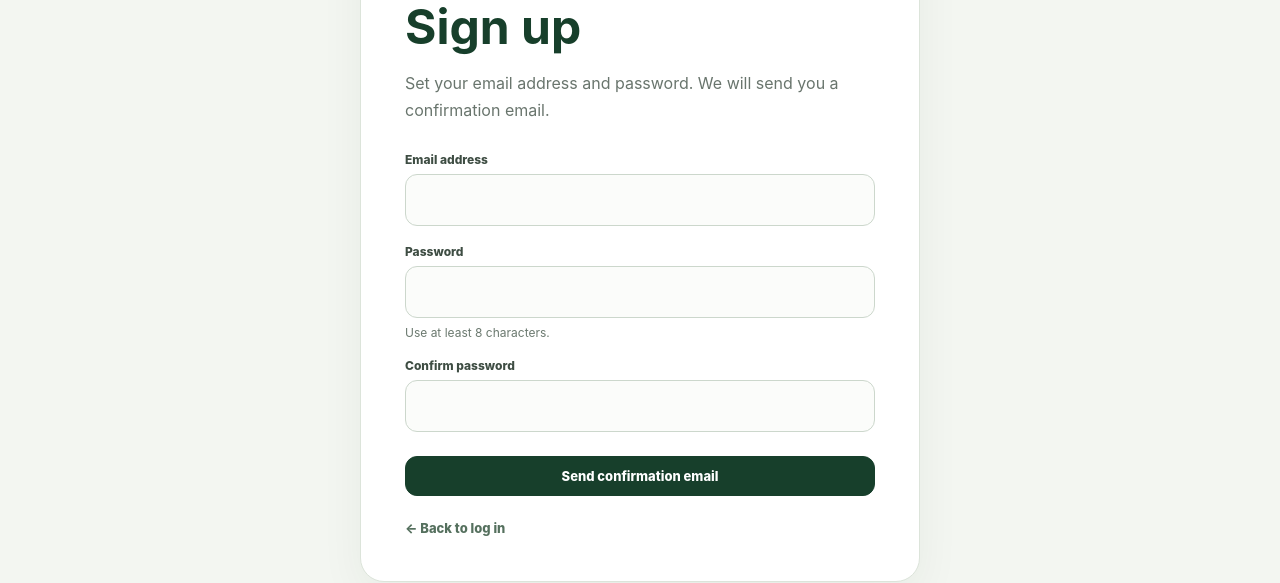
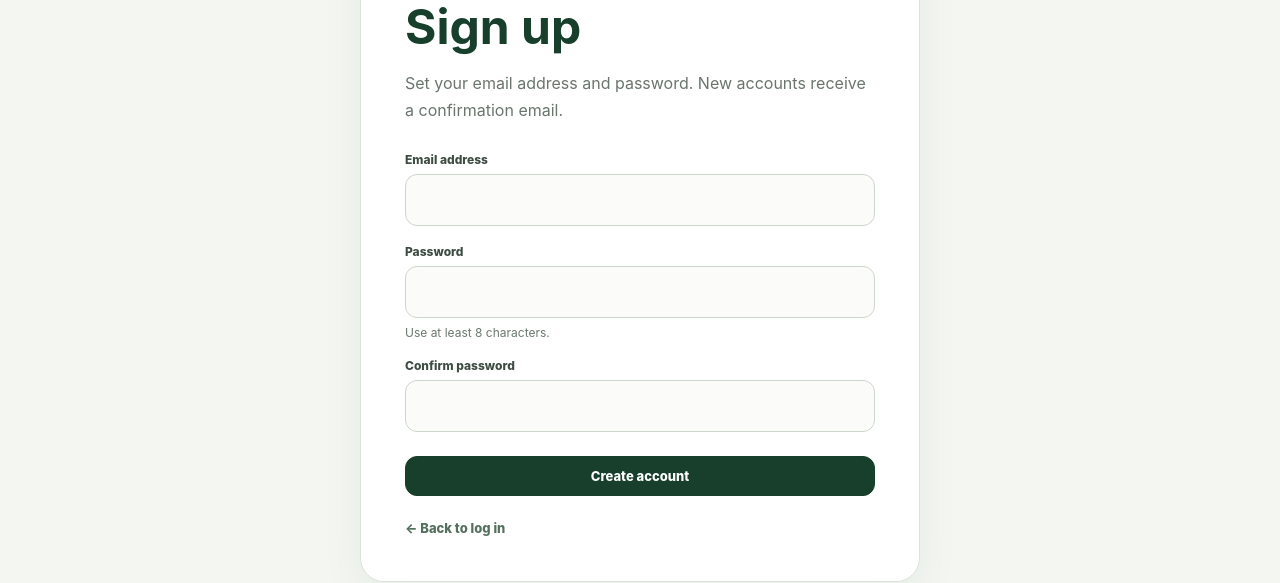
Before and after one commit to heinekogit/cycling-book-Web, a React (Vite) app: page /signup in a window 1280 px wide. Shown: the part 236-819 px from the top of the page. Built offline with nearby package versions, Linux system fonts and the light colour scheme; no server answers.

Commit message:
Clarify signup response for existing accounts

```diff
--- a/src/features/i18n/LocaleProvider.tsx
+++ b/src/features/i18n/LocaleProvider.tsx
@@ -46,14 +46,14 @@ const messages = {
     'auth.forgotLink': 'パスワードを忘れた方',
     'auth.signupEyebrow': 'アカウントを作成',
     'auth.signupTitle': '新規登録',
-    'auth.signupDescription': 'メールアドレスとパスワードを設定してください。確認メールを送信します。',
+    'auth.signupDescription': 'メールアドレスとパスワードを設定してください。新しいアカウントには確認メールが届きます。',
     'auth.passwordLength': 'パスワードは8文字以上にしてください。',
     'auth.passwordMismatch': '確認用パスワードが一致しません。',
     'auth.passwordHint': '8文字以上で設定してください。',
     'auth.confirmPassword': 'パスワード（確認）',
     'auth.sending': '送信中…',
-    'auth.signupSubmit': '確認メールを送信',
-    'auth.signupSent': 'メールを送信しました。届いたリンクを開いて登録を完了してください。',
+    'auth.signupSubmit': '登録する',
+    'auth.signupSent': '登録を受け付けました。新しいアカウントの場合は確認メールが届きます。届かない場合は、ログインまたはパスワード再設定をお試しください。',
     'auth.signupError': '登録を受け付けられませんでした。入力内容を確認して、しばらくしてから再度お試しください。',
     'auth.emailRateLimit': 'メールの送信回数制限に達しました。時間をおいて再度お試しください。',
     'auth.backToLogin': '← ログインへ戻る',
@@ -296,14 +296,14 @@ const messages = {
     'auth.forgotLink': 'Forgot password?',
     'auth.signupEyebrow': 'CREATE AN ACCOUNT',
     'auth.signupTitle': 'Sign up',
-    'auth.signupDescription': 'Set your email address and password. We will send you a confirmation email.',
+    'auth.signupDescription': 'Set your email address and password. New accounts receive a confirmation email.',
     'auth.passwordLength': 'Use at least 8 characters for your password.',
     'auth.passwordMismatch': 'The passwords do not match.',
     'auth.passwordHint': 'Use at least 8 characters.',
     'auth.confirmPassword': 'Confirm password',
     'auth.sending': 'Sending…',
-    'auth.signupSubmit': 'Send confirmation email',
-    'auth.signupSent': 'Email sent. Open the link in your inbox to complete registration.',
+    'auth.signupSubmit': 'Create account',
+    'auth.signupSent': 'Request received. New accounts receive a confirmation email. If none arrives, try logging in or resetting your password.',
     'auth.signupError': 'We could not create your account. Check your details and try again later.',
     'auth.emailRateLimit': 'The email sending limit has been reached. Please try again later.',
     'auth.backToLogin': '← Back to log in',
--- a/src/pages/SignUpPage.tsx
+++ b/src/pages/SignUpPage.tsx
@@ -35,7 +35,7 @@ export function SignUpPage() {
   return <main className="narrow-page"><section className="form-card">
     <p className="eyebrow">{t('auth.signupEyebrow')}</p><h1>{t('auth.signupTitle')}</h1>
     <p className="form-description">{t('auth.signupDescription')}</p>
-    {success ? <p className="form-success" role="status">{t('auth.signupSent')}</p> : <form onSubmit={(event) => void handleSubmit(event)}>
+    {success ? <><p className="form-success" role="status">{t('auth.signupSent')}</p><div className="auth-links"><Link to="/forgot-password">{t('auth.forgotLink')}</Link></div></> : <form onSubmit={(event) => void handleSubmit(event)}>
       <label htmlFor="signup-email">{t('login.email')}</label>
       <input id="signup-email" type="email" autoComplete="email" required value={email} onChange={(event) => setEmail(event.target.value)} disabled={isSubmitting} />
       <label htmlFor="signup-password">{t('login.password')}</label>
```
